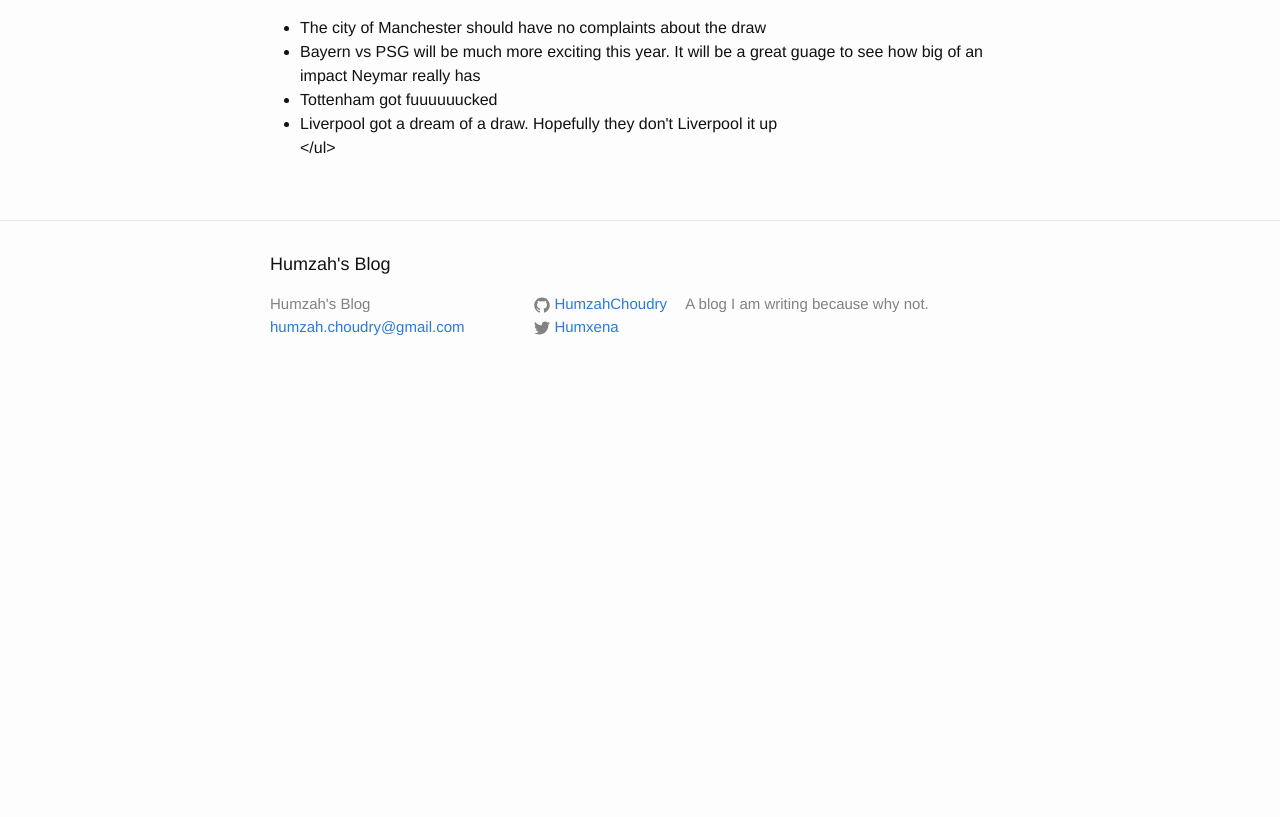
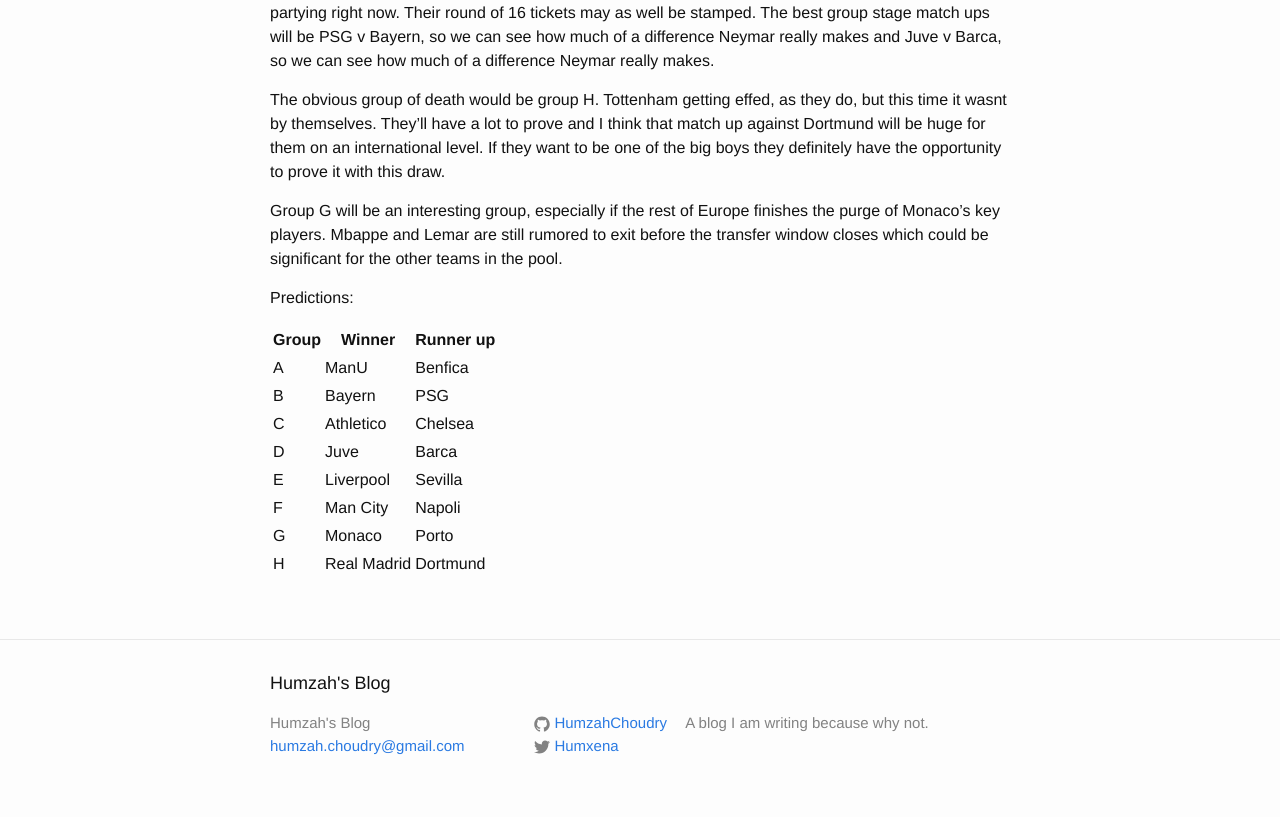
Before and after one commit to HumzahChoudry/HumzahChoudry.github.io, a Jekyll site: the page built from _posts/2017-08-24-champions-league-draw.markdown, in a window 1280 px wide. Shown: the part 577-1394 px from the top of the page. Built offline with Jekyll 4.4.1, drawn with Linux system fonts in a browser that asks for light colours; our own code applies the rules of GitHub Pages for plain Markdown files; before the commit the page ends 975 px from its top, so only the background shows below that; some of the changed text lies outside the part shown.

Commit message:
Update 2017-08-24-champions-league-draw.markdown

```diff
--- a/_posts/2017-08-24-champions-league-draw.markdown
+++ b/_posts/2017-08-24-champions-league-draw.markdown
@@ -2,13 +2,70 @@ Here it is boys. Some exciting cross league action coming your way.
 
 ![Champions League Draw 2017](https://image.ibb.co/h2HUsQ/champions_league_draw_17_18.jpg)
 
-Take Aways:
-<ul>
-<li>The city of Manchester should have no complaints about the draw</li>
+Champions league is back with an intriguing set of matches. First off the city of Manchester should be partying right now. Their round of 16 tickets may as well be stamped. The best group stage match ups will be PSG v Bayern, so we can see how much of a difference Neymar really makes and Juve v Barca, so we can see how much of a difference Neymar really makes.
 
-<li>Bayern vs PSG will be much more exciting this year. It will be a great guage to see how big of an impact Neymar really has</li>
+The obvious group of death would be group H. Tottenham getting effed, as they do, but this time it wasnt by themselves. They'll have a lot to prove and I think that match up against Dortmund will be huge for them on an international level. If they want to be one of the big boys they definitely have the opportunity to prove it with this draw.
 
-<li>Tottenham got fuuuuuucked
+Group G will be an interesting group, especially if the rest of Europe finishes the purge of Monaco's key players. Mbappe and Lemar are still rumored to exit before the transfer window closes which could be significant for the other teams in the pool.
 
-<li>Liverpool got a dream of a draw. Hopefully they don't Liverpool it up</li>
-</ul>
+Predictions:
+
+<table>
+
+<tr>
+<th scope="col">Group</th>
+<th scope="col">Winner</th>
+<th scope="col">Runner up</th>
+</tr>
+<tr>
+<td>A</td>
+<td>ManU</td>
+<td>Benfica</td>
+</tr>
+
+<tr>
+<td>B</td>
+<td>Bayern</td>
+<td>PSG</td>
+</tr>
+
+<tr>
+<td>C</td>
+<td>Athletico</td>
+<td>Chelsea</td>
+</tr>
+
+
+<tr>
+<td>D</td>
+<td>Juve</td>
+<td>Barca</td>
+</tr>
+
+
+<tr>
+<td>E</td>
+<td>Liverpool</td>
+<td>Sevilla</td>
+</tr>
+
+
+<tr>
+<td>F</td>
+<td>Man City</td>
+<td>Napoli</td>
+</tr>
+
+
+<tr>
+<td>G</td>
+<td>Monaco</td>
+<td>Porto</td>
+</tr>
+
+<tr>
+<td>H</td>
+<td>Real Madrid</td>
+<td>Dortmund</td>
+</tr>
+</table>
```
